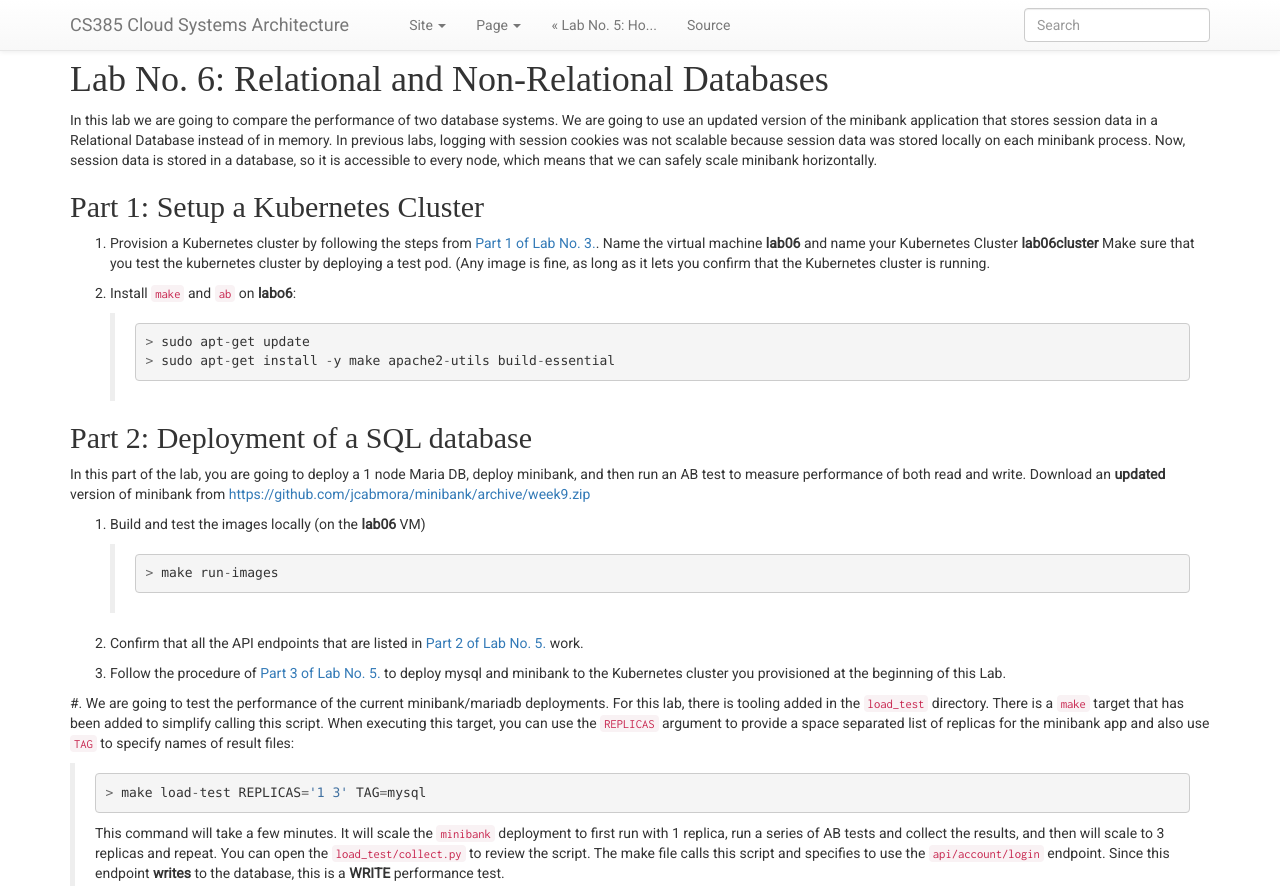
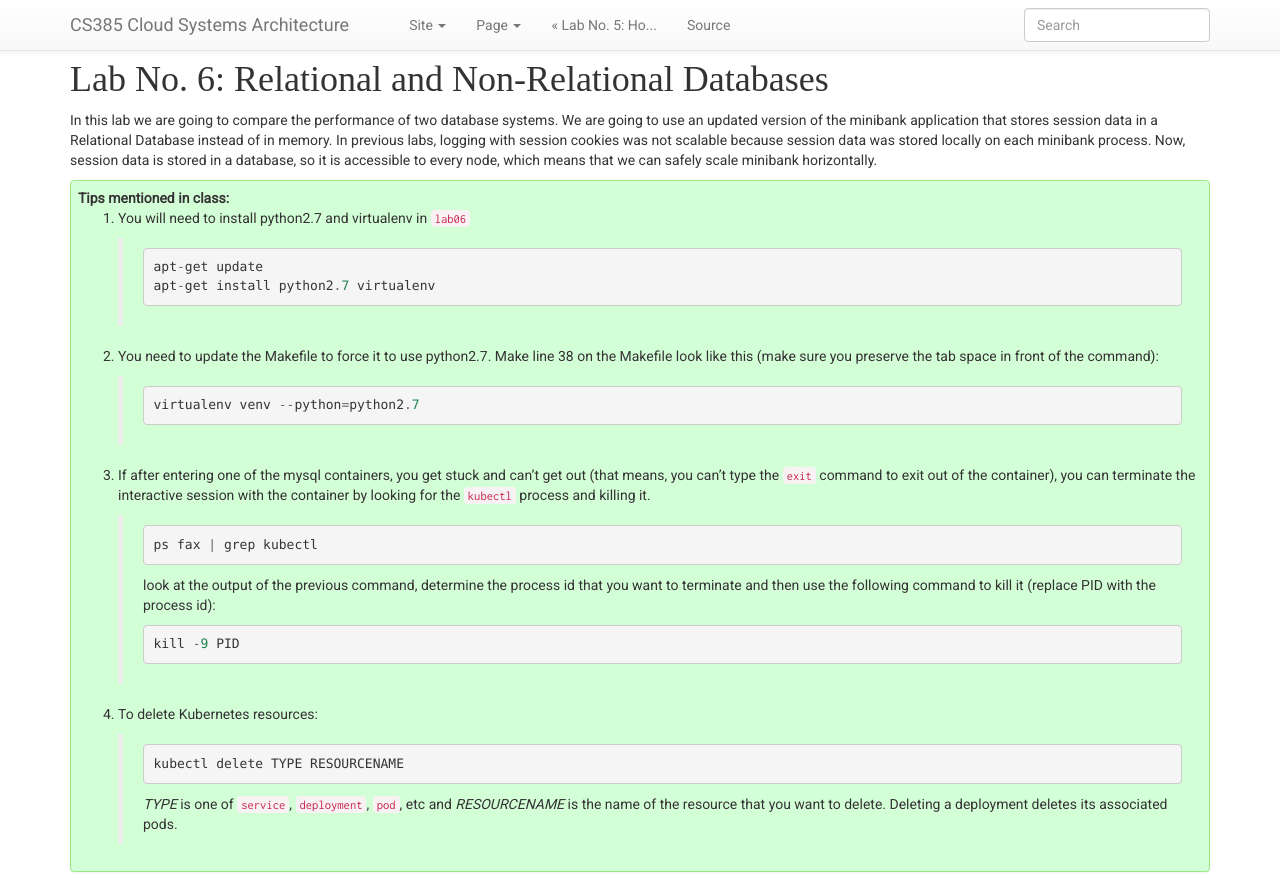
Before and after one commit to jcabmora/cs385fa18, a plain HTML site: page labs/lab06/lab06.html in a window 1280 px wide. Shown: the top 886 px of the page. Drawn offline with nearby package versions, Linux system fonts and the light colour scheme; some packages are replaced by stand-ins of ours; a web font is replaced by a local one.

Commit message:
Update lab06 instructions

```diff
--- a/labs/lab06/lab06.html
+++ b/labs/lab06/lab06.html
@@ -136,6 +136,45 @@
 <h1>Lab No. 6: Relational and Non-Relational Databases<a class="headerlink" href="#lab-no-6-relational-and-non-relational-databases" title="Permalink to this headline">¶</a></h1>
 <p>In this lab we are going to compare the performance of two database systems.
 We are going to use an updated version of the minibank application that stores session data in a Relational Database instead of in memory. In previous labs, logging with session cookies was not scalable because session data was stored locally on each minibank process. Now, session data is stored in a database, so it is accessible to every node, which means that we can safely scale minibank horizontally.</p>
+<div class="worksheet admonition">
+<p class="first admonition-title">Tips mentioned in class:</p>
+<ol class="last arabic">
+<li><p class="first">You will need to install python2.7 and virtualenv in <code class="docutils literal"><span class="pre">lab06</span></code></p>
+<blockquote>
+<div><div class="highlight-default"><div class="highlight"><pre><span></span><span class="n">apt</span><span class="o">-</span><span class="n">get</span> <span class="n">update</span>
+<span class="n">apt</span><span class="o">-</span><span class="n">get</span> <span class="n">install</span> <span class="n">python2</span><span class="o">.</span><span class="mi">7</span> <span class="n">virtualenv</span>
+</pre></div>
+</div>
+</div></blockquote>
+</li>
+<li><p class="first">You need to update the Makefile to force it to use python2.7. Make line 38 on the Makefile look like this (make sure you preserve the tab space in front of the command):</p>
+<blockquote>
+<div><div class="highlight-default"><div class="highlight"><pre><span></span><span class="n">virtualenv</span> <span class="n">venv</span> <span class="o">--</span><span class="n">python</span><span class="o">=</span><span class="n">python2</span><span class="o">.</span><span class="mi">7</span>
+</pre></div>
+</div>
+</div></blockquote>
+</li>
+<li><p class="first">If after entering one of the mysql containers, you get stuck and can’t get out (that means, you can’t type the <code class="docutils literal"><span class="pre">exit</span></code> command to exit out of the container), you can terminate the interactive session with the container by looking for the <code class="docutils literal"><span class="pre">kubectl</span></code> process and killing it.</p>
+<blockquote>
+<div><div class="highlight-default"><div class="highlight"><pre><span></span><span class="n">ps</span> <span class="n">fax</span> <span class="o">|</span> <span class="n">grep</span> <span class="n">kubectl</span>
+</pre></div>
+</div>
+<p>look at the output of the previous command, determine the process id that you want to terminate and then use the following command to kill it (replace PID with the process id):</p>
+<div class="highlight-default"><div class="highlight"><pre><span></span><span class="n">kill</span> <span class="o">-</span><span class="mi">9</span> <span class="n">PID</span>
+</pre></div>
+</div>
+</div></blockquote>
+</li>
+<li><p class="first">To delete Kubernetes resources:</p>
+<blockquote>
+<div><div class="highlight-default"><div class="highlight"><pre><span></span><span class="n">kubectl</span> <span class="n">delete</span> <span class="n">TYPE</span> <span class="n">RESOURCENAME</span>
+</pre></div>
+</div>
+<p><cite>TYPE</cite> is one of <code class="docutils literal"><span class="pre">service</span></code>, <code class="docutils literal"><span class="pre">deployment</span></code>, <code class="docutils literal"><span class="pre">pod</span></code>, etc and <cite>RESOURCENAME</cite> is the name of the resource that you want to delete. Deleting a deployment deletes its associated pods.</p>
+</div></blockquote>
+</li>
+</ol>
+</div>
 <div class="section" id="part-1-setup-a-kubernetes-cluster">
 <h2>Part 1: Setup a Kubernetes Cluster<a class="headerlink" href="#part-1-setup-a-kubernetes-cluster" title="Permalink to this headline">¶</a></h2>
 <ol class="arabic">
```
Also changed, not shown: _sources/labs/lab06/lab06.rst.txt, searchindex.js.
